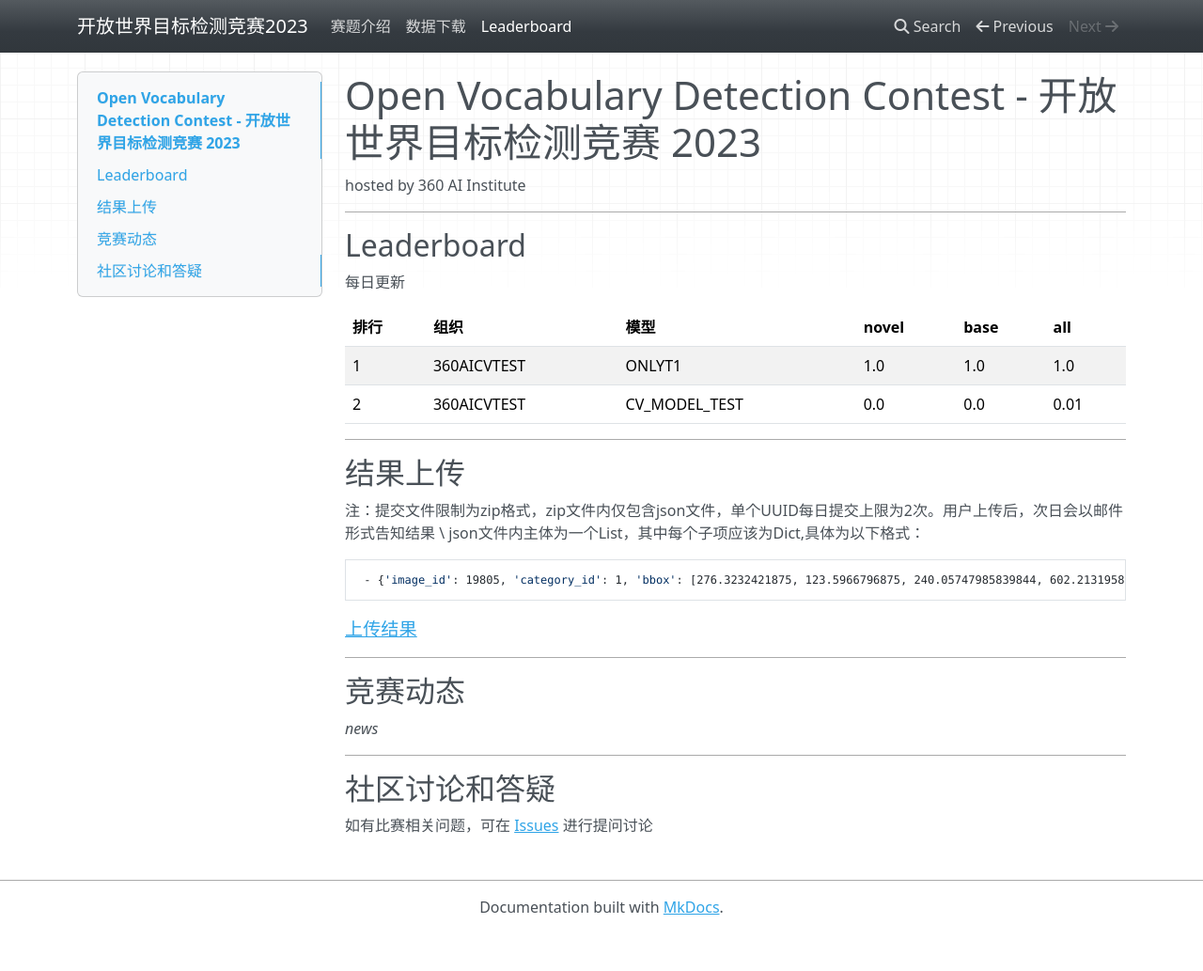
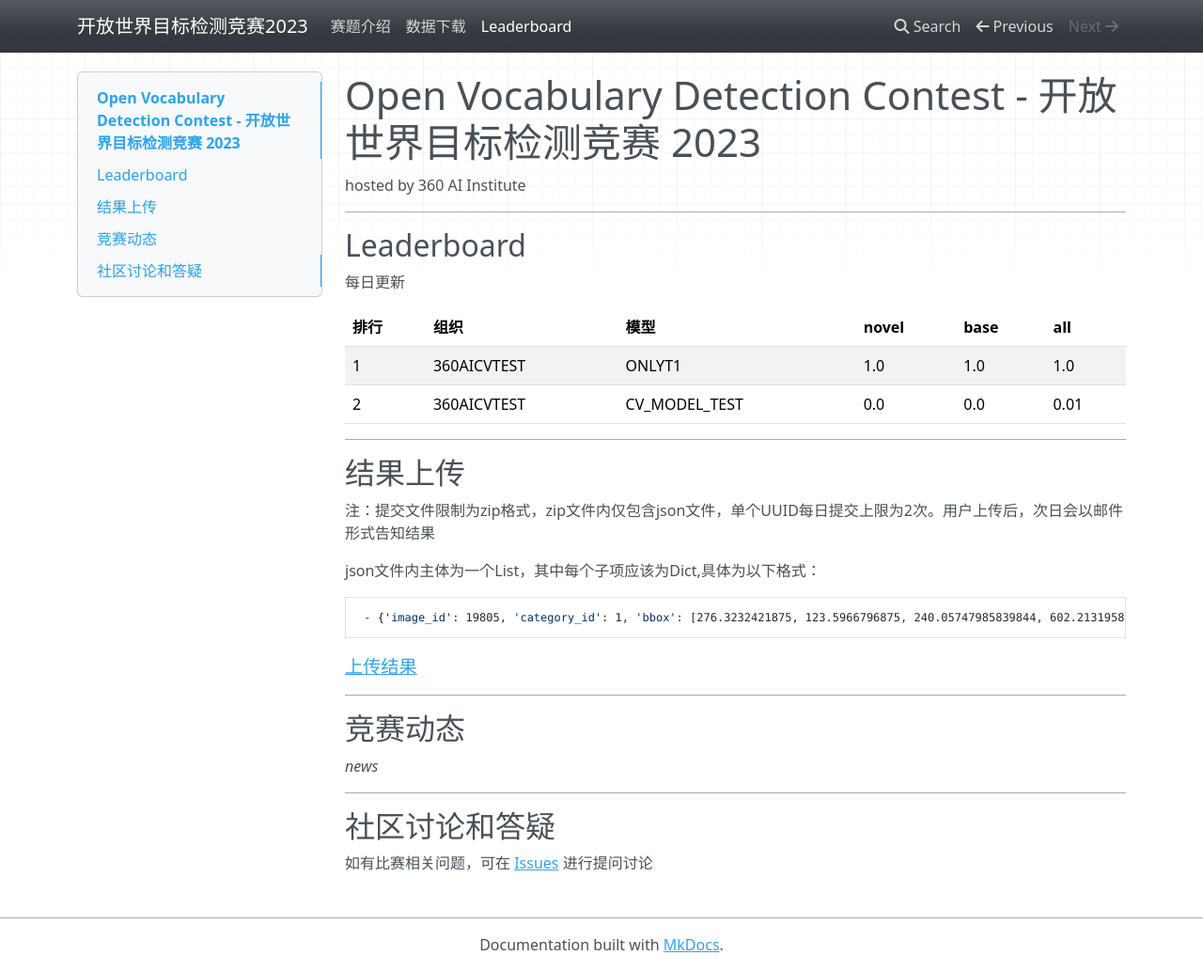
Before and after one commit to 360CVGroup/OVD_Contest, an MkDocs documentation site: the page built from docs/leaderboard.md, in a window 1280 px wide and 1033 px high. Shown: the whole window at 94% size. Built offline with MkDocs 1.6.1, drawn with Linux system fonts in a browser that asks for light colours; nearby versions of some CDN libraries.

```diff
--- a/docs/leaderboard.md
+++ b/docs/leaderboard.md
@@ -14,7 +14,8 @@ hosted by 360 AI Institute
 
 ---
 ## 结果上传
-注：提交文件限制为zip格式，zip文件内仅包含json文件，单个UUID每日提交上限为2次。用户上传后，次日会以邮件形式告知结果 \
+注：提交文件限制为zip格式，zip文件内仅包含json文件，单个UUID每日提交上限为2次。用户上传后，次日会以邮件形式告知结果
+
 json文件内主体为一个List，其中每个子项应该为Dict,具体为以下格式：
 
      - {'image_id': 19805, 'category_id': 1, 'bbox': [276.3232421875, 123.5966796875, 240.05747985839844, 602.2131958007812], 'score': 0.99}
```
